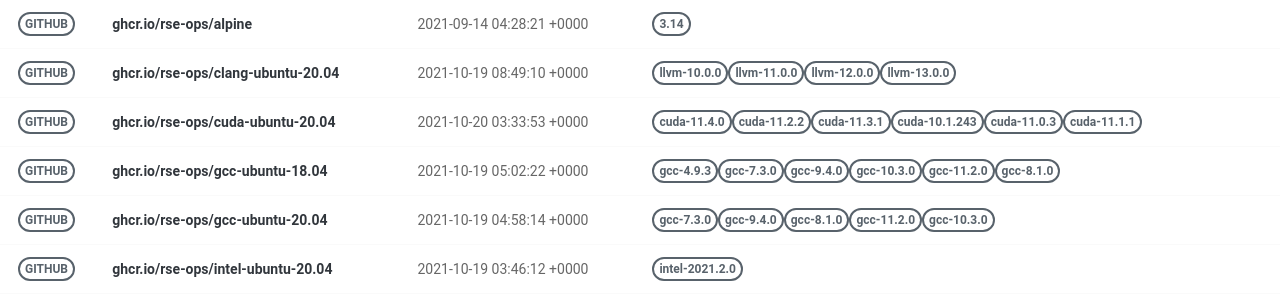
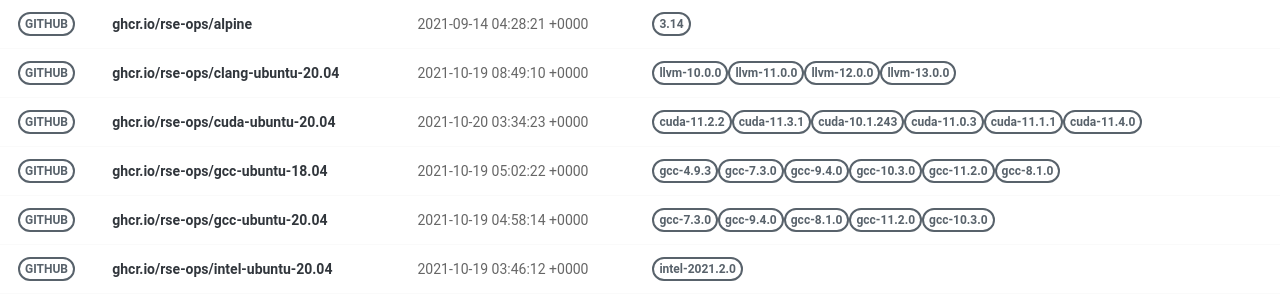
Before and after one commit to rse-ops/docker-images, a Jekyll site: the page built from pages/index.md, in a window 1280 px wide. Shown: the part 130-430 px from the top of the page. Built offline with Jekyll 4.4.1, drawn with Linux system fonts in a browser that asks for light colours; nearby versions of some CDN libraries.

Commit message:
Automated push to update library 2021-10-20

```diff
--- a/_library/ghcr.io-rse-ops-cuda-ubuntu-20.04.md
+++ b/_library/ghcr.io-rse-ops-cuda-ubuntu-20.04.md
@@ -1,14 +1,11 @@
 ---
 layout: container
 name: ghcr.io/rse-ops/cuda-ubuntu-20.04
-updated_at: 2021-10-20 03:33:53.043551
+updated_at: 2021-10-20 03:34:23.727495
 
 
 container_url: https://github.com/orgs/rse-ops/packages/container/package/cuda-ubuntu-20.04
 versions:
- - tag: cuda-11.4.0
-   dockerfile: https://github.com/rse-ops/docker-images/blob/main/ubuntu/cuda/Dockerfile
-   manifest: https://crane.ggcr.dev/manifest/ghcr.io/rse-ops/cuda-ubuntu-20.04:cuda-11.4.0
  - tag: cuda-11.2.2
    dockerfile: https://github.com/rse-ops/docker-images/blob/main/ubuntu/cuda/Dockerfile
    manifest: https://crane.ggcr.dev/manifest/ghcr.io/rse-ops/cuda-ubuntu-20.04:cuda-11.2.2
```
Also changed, not shown: other parts of _library/ghcr.io-rse-ops-cuda-ubuntu-20.04.md (+3 -0 lines).
